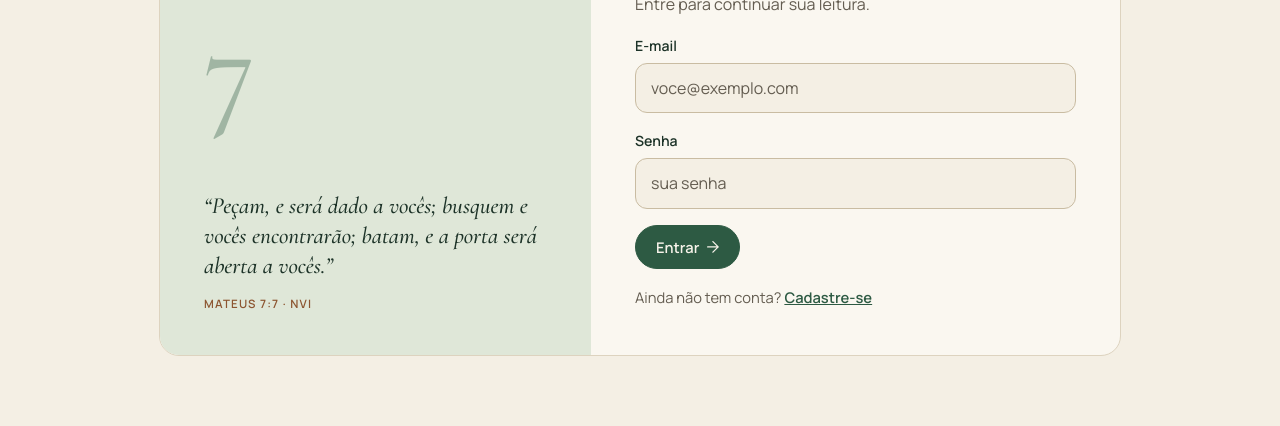
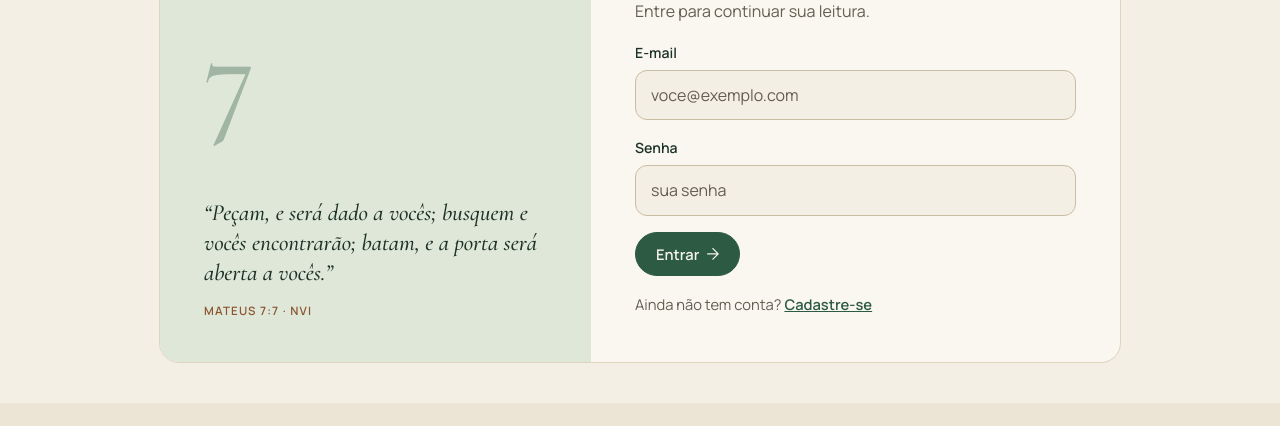
Before and after one commit to adrianpatricio/trilha_da_palavra, a website: page public/login.html in a window 1280 px wide. Shown: the part 228-654 px from the top of the page. Drawn offline with nearby package versions, Linux system fonts and the light colour scheme.

Commit message:
style: ajusta a posição do container de login

```diff
--- a/public/css/login.css
+++ b/public/css/login.css
@@ -1,11 +1,19 @@
 /* LOGIN - LOGIN.HTML */
+
+.main_login {
+    flex: 1;
+    display: flex;
+    justify-content: center;
+    align-items: center;
+    padding: 40px 0;
+}
 
 .section_login {
     display: flex;
+    justify-content: center;
     width: 960px;
     max-width: 90%;
     min-height: 468px;
-    margin: 33px auto 72px;
     background-color: #FAF7F0;
     border: 1px solid #DDD3BF;
     border-radius: 20px;
--- a/public/login.html
+++ b/public/login.html
@@ -15,6 +15,7 @@
     <header id="header" data-pagina="inicio"></header>
     <script src="./js/header.js"></script>
 
+    <main class="main_login">
         <section class="section_login">
             <section class="section_bem-vindo">
                 <p class="bem-vindo">
@@ -68,6 +69,7 @@
                 </p>
             </section>
         </section>
+    </main>
 
     <footer id="footer" data-pagina="inicio"></footer>
     <script src="./js/footer.js"></script>
```
Lines whose indentation alone changed are shown as unchanged.
